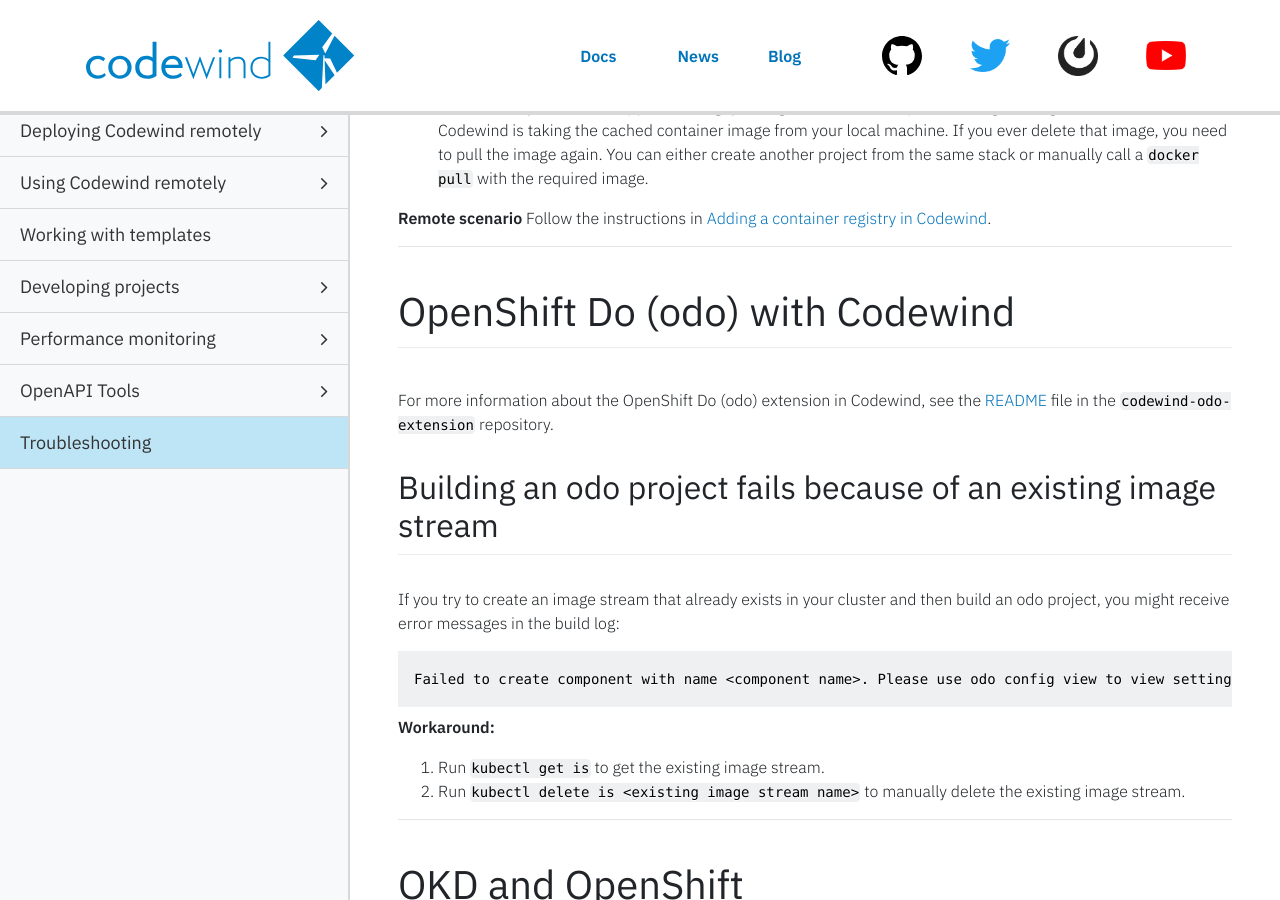
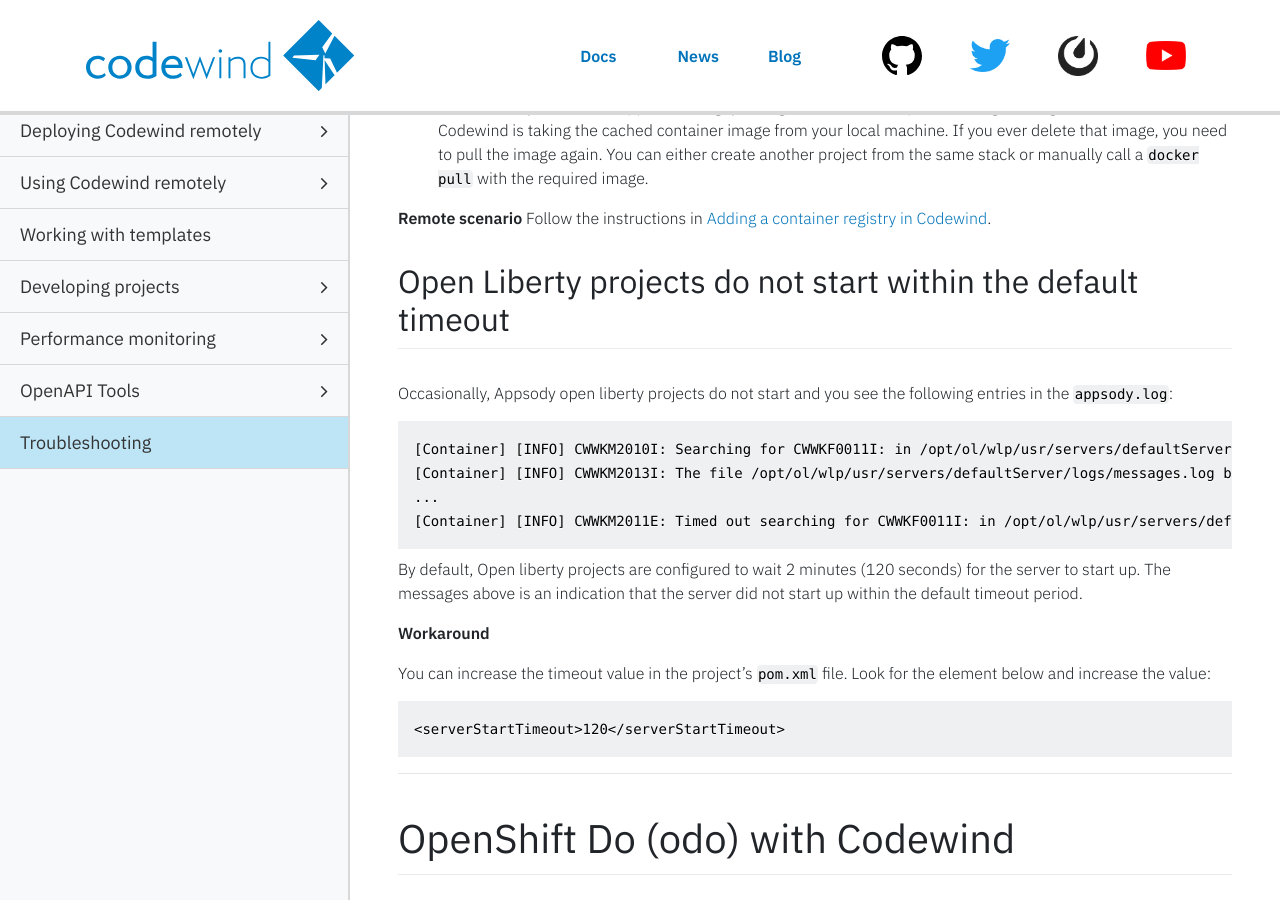
Before and after one commit to eclipse-archived/codewind-docs, a Jekyll site: the page built from docs/_documentations/troubleshooting.md, in a window 1280 px wide and 900 px high, scrolled down 11653 px. Built offline with Jekyll 4.4.1, drawn with Linux system fonts in a browser that asks for light colours; nearby versions of some CDN libraries; comment, search, counter and statistics services are not loaded.

Commit message:
timeout
Signed-off-by: Andrew Mak <makandre@ca.ibm.com>

````diff
--- a/docs/_documentations/troubleshooting.md
+++ b/docs/_documentations/troubleshooting.md
@@ -490,6 +490,33 @@ For Codewind to work with an Appsody stack image on a private Docker registry, t
 **Remote scenario**
 Follow the instructions in [Adding a container registry in Codewind](che-setupregistries.html).
 
+<!--
+Codewind version: 0.9.0
+Action/Topic: Appsody with Codewind
+Issue type: bug/info
+Issue link: https://github.com/eclipse/codewind/issues/2455
+-->
+## Open Liberty projects do not start within the default timeout
+
+Occasionally, Appsody open liberty projects do not start and you see the following entries in the `appsody.log`:
+
+```
+[Container] [INFO] CWWKM2010I: Searching for CWWKF0011I: in /opt/ol/wlp/usr/servers/defaultServer/logs/messages.log. This search will timeout after 120 seconds.
+[Container] [INFO] CWWKM2013I: The file /opt/ol/wlp/usr/servers/defaultServer/logs/messages.log being validated does not exist.
+...
+[Container] [INFO] CWWKM2011E: Timed out searching for CWWKF0011I: in /opt/ol/wlp/usr/servers/defaultServer/logs/messages.log.
+```
+
+By default, Open liberty projects are configured to wait 2 minutes (120 seconds) for the server to start up.  The messages above is an indication that the server did not start up within the default timeout period.
+
+**Workaround**
+
+You can increase the timeout value in the project's `pom.xml` file.  Look for the element below and increase the value:
+
+```
+<serverStartTimeout>120</serverStartTimeout>
+```
+
 ***
 # OpenShift Do (odo) with Codewind
 
````
